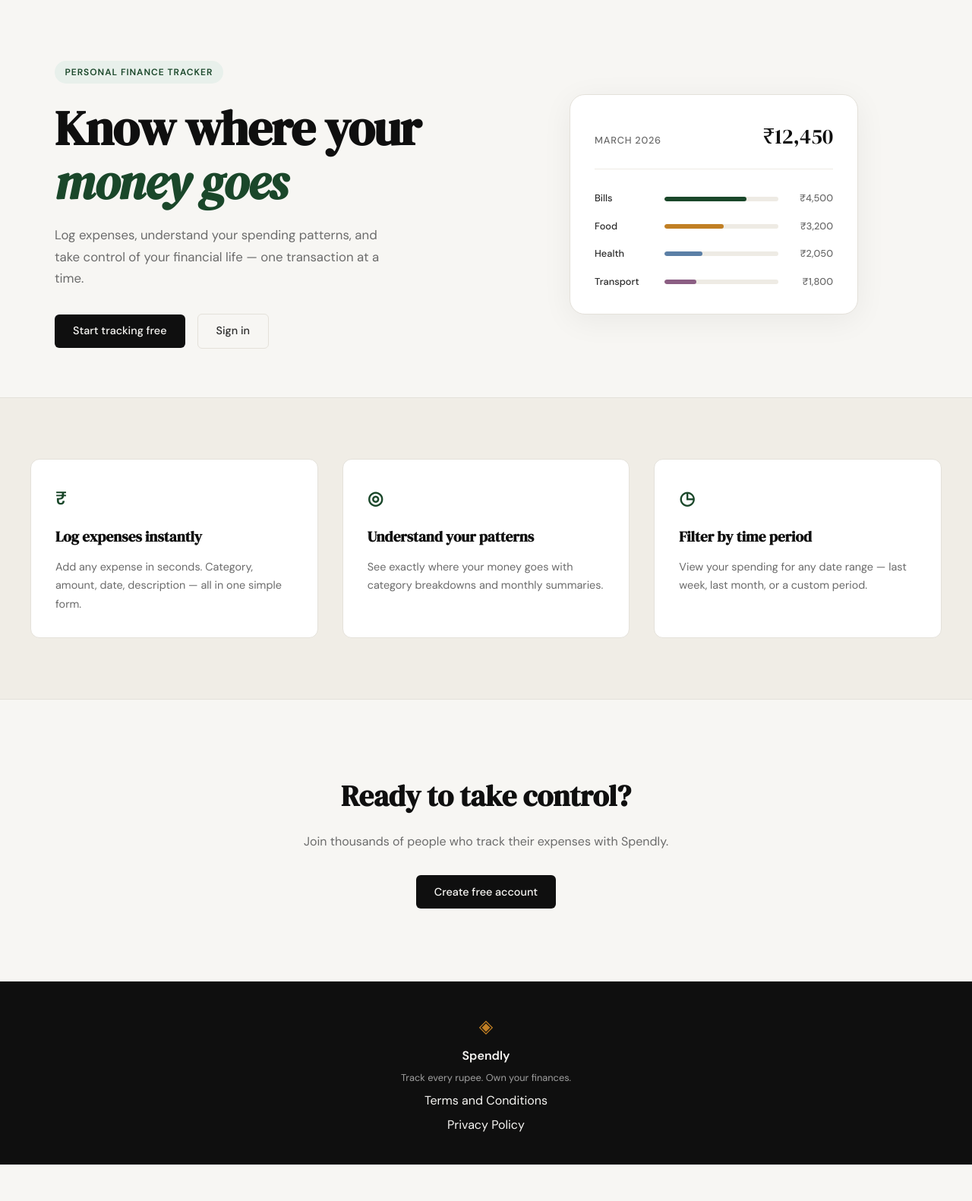
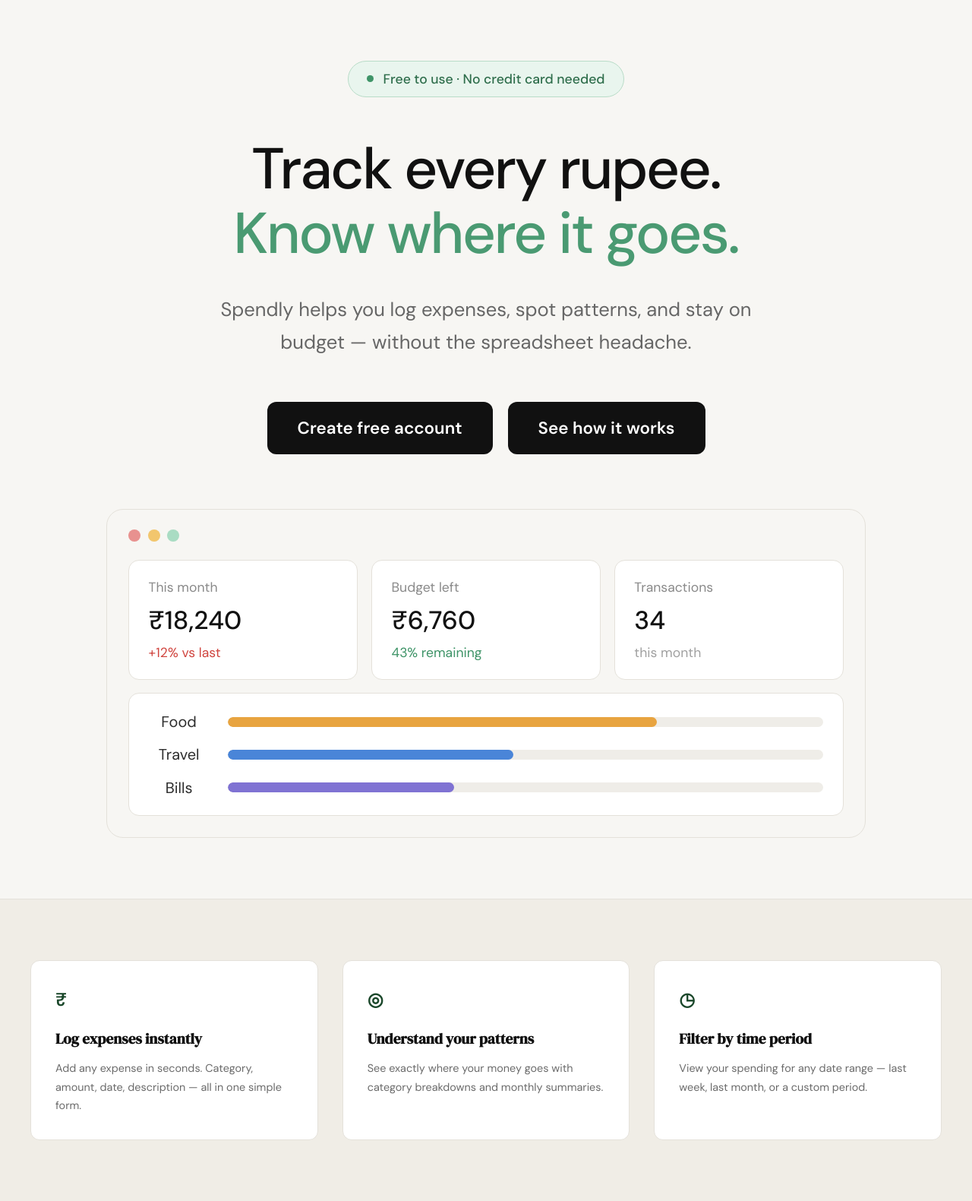
Before and after one commit to BhargaviKasi11/Spendly, a Flask app: page / in a window 1280 px wide. Shown: the part 61-1642 px from the top of the page at 76% size. Before the commit the page ends 1594 px from the top, so only its background shows below. Run offline with Flask 3, Linux system fonts and the light colour scheme.

Commit message:
landing: redesign hero section to match mockup
Co-Authored-By: Claude Opus 5.5 <noreply@anthropic.com>

```diff
--- /dev/null
+++ b/static/css/landing.css
@@ -0,0 +1,200 @@
+/* ------------------------------------------------------------------ */
+/* Landing hero                                                        */
+/* ------------------------------------------------------------------ */
+
+.lp-hero {
+    max-width: var(--max-width);
+    margin: 0 auto;
+    padding: 5rem 2rem 5rem;
+    font-family: var(--font-body);
+}
+
+.lp-hero-inner {
+    text-align: center;
+    margin-bottom: 4.5rem;
+}
+
+.lp-badge {
+    display: inline-flex;
+    align-items: center;
+    gap: 0.75rem;
+    padding: 0.55rem 1.5rem;
+    background: #e9f5ee;
+    border: 1px solid #b9dcc8;
+    border-radius: 999px;
+    color: #2f6e4c;
+    font-size: 1.1rem;
+    font-weight: 500;
+    margin-bottom: 3.25rem;
+}
+
+.lp-badge-dot {
+    width: 9px;
+    height: 9px;
+    border-radius: 50%;
+    background: #3f9468;
+}
+
+.lp-title {
+    font-family: var(--font-body);
+    font-size: 4.75rem;
+    font-weight: 500;
+    line-height: 1.12;
+    letter-spacing: -0.03em;
+    color: #111111;
+    margin-bottom: 2.25rem;
+}
+
+.lp-title-accent { color: #4a9a72; }
+
+.lp-subtitle {
+    max-width: 700px;
+    margin: 0 auto 3.5rem;
+    font-size: 1.6rem;
+    line-height: 1.7;
+    color: #666666;
+}
+
+.lp-actions {
+    display: flex;
+    justify-content: center;
+    flex-wrap: wrap;
+    gap: 1.25rem;
+}
+
+.lp-btn {
+    display: inline-block;
+    padding: 1.05rem 2.5rem;
+    background: #111111;
+    color: #ffffff;
+    border-radius: 12px;
+    font-size: 1.4rem;
+    font-weight: 600;
+    transition: background 0.2s;
+}
+
+.lp-btn:hover { background: var(--accent); }
+
+/* Mock app window */
+
+.lp-window {
+    max-width: 1000px;
+    margin: 0 auto;
+    padding: 1.6rem 1.75rem 1.75rem;
+    background: #f7f6f3;
+    border: 1px solid #e4e1da;
+    border-radius: 22px;
+}
+
+.lp-window-dots {
+    display: flex;
+    gap: 0.6rem;
+    margin-bottom: 1.5rem;
+}
+
+.lp-dot {
+    width: 16px;
+    height: 16px;
+    border-radius: 50%;
+}
+
+.lp-dot-red    { background: #e8918f; }
+.lp-dot-yellow { background: #f2c66d; }
+.lp-dot-green  { background: #a9dcc3; }
+
+.lp-stats {
+    display: grid;
+    grid-template-columns: repeat(3, 1fr);
+    gap: 1.1rem;
+    margin-bottom: 1.1rem;
+}
+
+.lp-stat {
+    display: flex;
+    flex-direction: column;
+    padding: 1.3rem 1.6rem;
+    background: #ffffff;
+    border: 1px solid #e4e1da;
+    border-radius: 14px;
+}
+
+.lp-stat-label {
+    font-size: 1.1rem;
+    color: #8a8a8a;
+    margin-bottom: 0.6rem;
+}
+
+.lp-stat-value {
+    font-size: 2.1rem;
+    font-weight: 500;
+    color: #111111;
+    line-height: 1.2;
+    margin-bottom: 0.5rem;
+}
+
+.lp-stat-note {
+    font-size: 1.1rem;
+    color: #a0a0a0;
+}
+
+.lp-note-up   { color: #d0453f; }
+.lp-note-good { color: #3f9468; }
+
+.lp-cats {
+    display: flex;
+    flex-direction: column;
+    gap: 0.7rem;
+    padding: 1.3rem 1.6rem;
+    background: #ffffff;
+    border: 1px solid #e4e1da;
+    border-radius: 14px;
+}
+
+.lp-cat-row {
+    display: grid;
+    grid-template-columns: 80px 1fr;
+    align-items: center;
+    gap: 1.5rem;
+}
+
+.lp-cat-name {
+    font-size: 1.25rem;
+    color: #2d2d2d;
+    text-align: center;
+}
+
+.lp-cat-track {
+    height: 13px;
+    background: #efede8;
+    border-radius: 999px;
+    overflow: hidden;
+}
+
+.lp-cat-bar {
+    height: 100%;
+    border-radius: 999px;
+}
+
+.lp-bar-food   { background: #e8a440; }
+.lp-bar-travel { background: #4a85d8; }
+.lp-bar-bills  { background: #7f72d3; }
+
+/* Responsive */
+
+@media (max-width: 900px) {
+    .lp-title { font-size: 3.25rem; }
+    .lp-subtitle { font-size: 1.25rem; }
+    .lp-btn { font-size: 1.1rem; padding: 0.9rem 1.75rem; }
+}
+
+@media (max-width: 600px) {
+    .lp-hero { padding: 3rem 1rem; }
+    .lp-hero-inner { margin-bottom: 3rem; }
+    .lp-badge { font-size: 0.9rem; padding: 0.45rem 1rem; margin-bottom: 2rem; }
+    .lp-title { font-size: 2.4rem; }
+    .lp-subtitle { font-size: 1.05rem; margin-bottom: 2.25rem; }
+    .lp-window { padding: 1.1rem; }
+    .lp-stats { grid-template-columns: 1fr; }
+    .lp-cat-row { grid-template-columns: 60px 1fr; gap: 1rem; }
+    .lp-cat-name { font-size: 1rem; }
+}
--- a/templates/landing.html
+++ b/templates/landing.html
@@ -2,59 +2,74 @@
 
 {% block title %}Spendly — Track Every Rupee{% endblock %}
 
+{% block head %}
+<link rel="stylesheet" href="{{ url_for('static', filename='css/landing.css') }}">
+{% endblock %}
+
 {% block content %}
 
-<section class="hero">
-    <div class="hero-inner">
-        <div class="hero-badge">Personal Finance Tracker</div>
-        <h1 class="hero-title">
-            Know where your<br>
-            <em>money goes</em>
+<section class="lp-hero">
+    <div class="lp-hero-inner">
+        <div class="lp-badge">
+            <span class="lp-badge-dot"></span>
+            Free to use · No credit card needed
+        </div>
+        <h1 class="lp-title">
+            Track every rupee.<br>
+            <span class="lp-title-accent">Know where it goes.</span>
         </h1>
-        <p class="hero-subtitle">
-            Log expenses, understand your spending patterns,
-            and take control of your financial life —
-            one transaction at a time.
+        <p class="lp-subtitle">
+            Spendly helps you log expenses, spot patterns, and stay
+            on budget — without the spreadsheet headache.
         </p>
-        <div class="hero-actions">
-            <a href="{{ url_for('register') }}" class="btn-primary">Start tracking free</a>
-            <a href="{{ url_for('login') }}" class="btn-ghost">Sign in</a>
+        <div class="lp-actions">
+            <a href="{{ url_for('register') }}" class="lp-btn">Create free account</a>
+            <a href="#" class="lp-btn">See how it works</a>
         </div>
     </div>
-    <div class="hero-visual">
-        <div class="mock-card">
-            <div class="mock-card-header">
-                <span class="mock-label">March 2026</span>
-                <span class="mock-total">₹12,450</span>
+
+    <div class="lp-window">
+        <div class="lp-window-dots">
+            <span class="lp-dot lp-dot-red"></span>
+            <span class="lp-dot lp-dot-yellow"></span>
+            <span class="lp-dot lp-dot-green"></span>
+        </div>
+
+        <div class="lp-stats">
+            <div class="lp-stat">
+                <span class="lp-stat-label">This month</span>
+                <span class="lp-stat-value">₹18,240</span>
+                <span class="lp-stat-note lp-note-up">+12% vs last</span>
             </div>
-            <div class="mock-bars">
-                <div class="mock-bar-row">
-                    <span class="mock-cat">Bills</span>
-                    <div class="mock-bar-track">
-                        <div class="mock-bar" style="width: 72%"></div>
-                    </div>
-                    <span class="mock-amt">₹4,500</span>
+            <div class="lp-stat">
+                <span class="lp-stat-label">Budget left</span>
+                <span class="lp-stat-value">₹6,760</span>
+                <span class="lp-stat-note lp-note-good">43% remaining</span>
+            </div>
+            <div class="lp-stat">
+                <span class="lp-stat-label">Transactions</span>
+                <span class="lp-stat-value">34</span>
+                <span class="lp-stat-note">this month</span>
+            </div>
+        </div>
+
+        <div class="lp-cats">
+            <div class="lp-cat-row">
+                <span class="lp-cat-name">Food</span>
+                <div class="lp-cat-track">
+                    <div class="lp-cat-bar lp-bar-food" style="width: 72%"></div>
                 </div>
-                <div class="mock-bar-row">
-                    <span class="mock-cat">Food</span>
-                    <div class="mock-bar-track">
-                        <div class="mock-bar mock-bar-2" style="width: 52%"></div>
-                    </div>
-                    <span class="mock-amt">₹3,200</span>
+            </div>
+            <div class="lp-cat-row">
+                <span class="lp-cat-name">Travel</span>
+                <div class="lp-cat-track">
+                    <div class="lp-cat-bar lp-bar-travel" style="width: 48%"></div>
                 </div>
-                <div class="mock-bar-row">
-                    <span class="mock-cat">Health</span>
-                    <div class="mock-bar-track">
-                        <div class="mock-bar mock-bar-3" style="width: 33%"></div>
-                    </div>
-                    <span class="mock-amt">₹2,050</span>
-                </div>
-                <div class="mock-bar-row">
-                    <span class="mock-cat">Transport</span>
-                    <div class="mock-bar-track">
-                        <div class="mock-bar mock-bar-4" style="width: 28%"></div>
-                    </div>
-                    <span class="mock-amt">₹1,800</span>
+            </div>
+            <div class="lp-cat-row">
+                <span class="lp-cat-name">Bills</span>
+                <div class="lp-cat-track">
+                    <div class="lp-cat-bar lp-bar-bills" style="width: 38%"></div>
                 </div>
             </div>
         </div>
```
Also changed, not shown: file.txt (+22 -0 lines).
